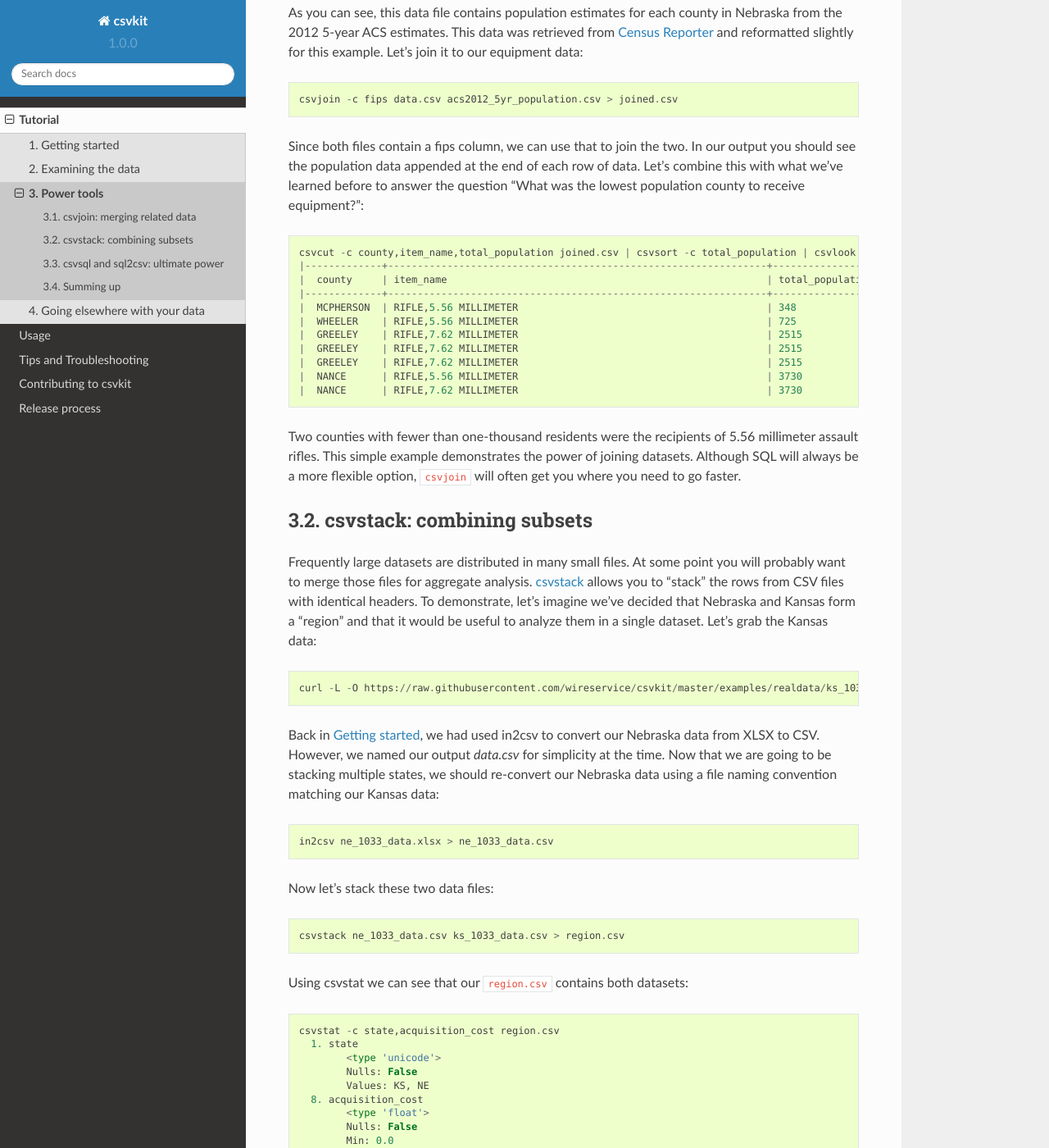
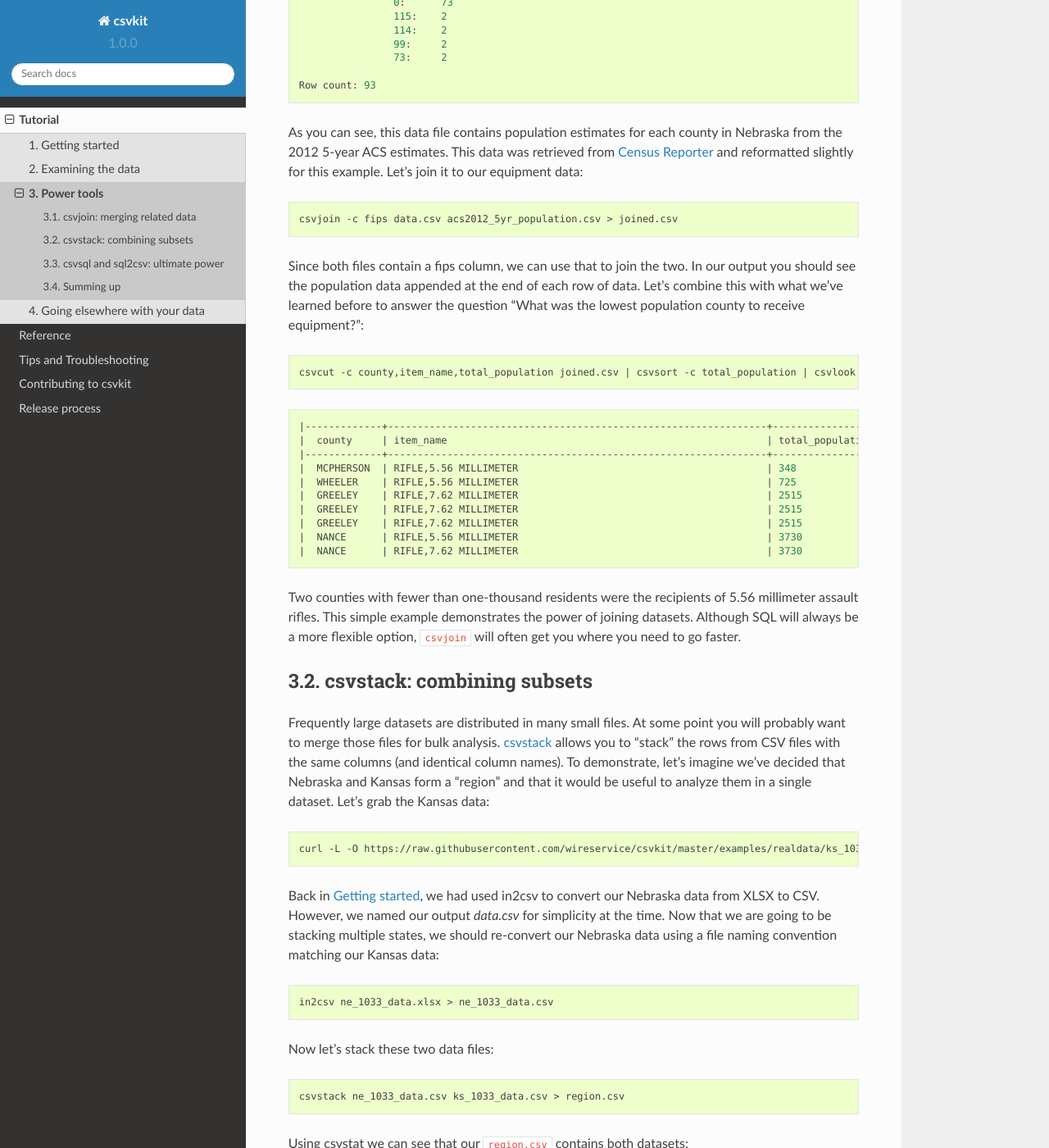
Before and after one commit to wireservice/csvkit, a Sphinx documentation site: the page built from docs/tutorial/3_power_tools.rst, in a window 1280 px wide and 1400 px high, scrolled down 1285 px. Shown: the whole window at 82% size. Built offline with Sphinx 7.4.7 and the Read the Docs theme 2.0.0, drawn with Linux system fonts in a browser that asks for light colours; some of the changed text lies outside the part shown.

Commit message:
Tutorial revisions. #705

```diff
--- a/docs/cli.rst
+++ b/docs/cli.rst
@@ -1,6 +1,6 @@
-=====
-Usage
-=====
+=========
+Reference
+=========
 
 csvkit is composed of command-line tools that can be divided into three major categories: Input, Processing, and Output. Documentation and examples for each tool are described on the following pages.
 
--- a/docs/tutorial/3_power_tools.rst
+++ b/docs/tutorial/3_power_tools.rst
@@ -7,11 +7,18 @@
 
 One of the most common operations that we need to perform on data is "joining" it to other, related data. For instance, given a dataset about equipment supplied to counties in Nebraska, one might reasonably want to merge that with a dataset containing the population of each county. :doc:`/scripts/csvjoin` allows us to take two those two datasets (equipment and population) and merge them, much like you might do with a SQL ``JOIN`` query. In order to demonstrate this, let's grab a second dataset::
 
+.. code-block:: bash
+
     curl -L -O https://raw.githubusercontent.com/wireservice/csvkit/master/examples/realdata/acs2012_5yr_population.csv
 
-Now let's see what's in there::
+Now let's see what's in there:
+
+.. code-block:: bash
 
     csvstat acs2012_5yr_population.csv
+
+.. code-block:: bash
+
       1. fips
             <type 'int'>
             Nulls: False
@@ -56,13 +63,20 @@
 
     Row count: 93
 
-As you can see, this data file contains population estimates for each county in Nebraska from the 2012 5-year ACS estimates. This data was retrieved from `Census Reporter <http://censusreporter.org/>`_ and reformatted slightly for this example. Let's join it to our equipment data::
+As you can see, this data file contains population estimates for each county in Nebraska from the 2012 5-year ACS estimates. This data was retrieved from `Census Reporter <http://censusreporter.org/>`_ and reformatted slightly for this example. Let's join it to our equipment data:
+
+.. code-block:: bash
 
     csvjoin -c fips data.csv acs2012_5yr_population.csv > joined.csv
 
-Since both files contain a fips column, we can use that to join the two. In our output you should see the population data appended at the end of each row of data. Let's combine this with what we've learned before to answer the question "What was the lowest population county to receive equipment?"::
+Since both files contain a fips column, we can use that to join the two. In our output you should see the population data appended at the end of each row of data. Let's combine this with what we've learned before to answer the question "What was the lowest population county to receive equipment?":
+
+.. code-block:: bash
 
     csvcut -c county,item_name,total_population joined.csv | csvsort -c total_population | csvlook | head
+
+.. code-block:: bash
+
     |-------------+----------------------------------------------------------------+-------------------|
     |  county     | item_name                                                      | total_population  |
     |-------------+----------------------------------------------------------------+-------------------|
@@ -79,21 +93,32 @@
 csvstack: combining subsets
 ===========================
 
-Frequently large datasets are distributed in many small files. At some point you will probably want to merge those files for aggregate analysis. :doc:`/scripts/csvstack` allows you to "stack" the rows from CSV files with identical headers. To demonstrate, let's imagine we've decided that Nebraska and Kansas form a "region" and that it would be useful to analyze them in a single dataset. Let's grab the Kansas data::
+Frequently large datasets are distributed in many small files. At some point you will probably want to merge those files for bulk analysis. :doc:`/scripts/csvstack` allows you to "stack" the rows from CSV files with the same columns (and identical column names). To demonstrate, let's imagine we've decided that Nebraska and Kansas form a "region" and that it would be useful to analyze them in a single dataset. Let's grab the Kansas data:
+
+.. code-block:: bash
 
     curl -L -O https://raw.githubusercontent.com/wireservice/csvkit/master/examples/realdata/ks_1033_data.csv
 
-Back in :doc:`1_getting_started`, we had used in2csv to convert our Nebraska data from XLSX to CSV. However, we named our output `data.csv` for simplicity at the time. Now that we are going to be stacking multiple states, we should re-convert our Nebraska data using a file naming convention matching our Kansas data::
+Back in :doc:`1_getting_started`, we had used in2csv to convert our Nebraska data from XLSX to CSV. However, we named our output `data.csv` for simplicity at the time. Now that we are going to be stacking multiple states, we should re-convert our Nebraska data using a file naming convention matching our Kansas data:
+
+.. code-block:: bash
 
     in2csv ne_1033_data.xlsx > ne_1033_data.csv
 
-Now let's stack these two data files::
+Now let's stack these two data files:
+
+.. code-block:: bash
 
     csvstack ne_1033_data.csv ks_1033_data.csv > region.csv
 
-Using csvstat we can see that our ``region.csv`` contains both datasets::
+Using csvstat we can see that our ``region.csv`` contains both datasets:
+
+.. code-block:: bash
 
     csvstat -c state,acquisition_cost region.csv
+
+.. code-block:: bash
+
       1. state
             <type 'unicode'>
             Nulls: False
@@ -126,7 +151,12 @@
 
 By default, ``csvsql`` will generate a create table statement for your data. You can specify what sort of database you are using with the ``-i`` flag::
 
+.. code-block:: bash
+
     csvsql -i sqlite joined.csv
+
+.. code-block:: sql
+
     CREATE TABLE joined (
             state VARCHAR(2) NOT NULL,
             county VARCHAR(10) NOT NULL,
@@ -149,19 +179,27 @@
 
 Here we have the sqlite "create table" statement for our joined data. You'll see that, like ``csvstat``, ``csvsql`` has done its best to infer the column types.
 
-Often you won't care about storing the SQL statements locally. You can also use ``csvsql`` to create the table directly in the database on your local machine. If you add the ``--insert`` option the data will also be imported::
+Often you won't care about storing the SQL statements locally. You can also use ``csvsql`` to create the table directly in the database on your local machine. If you add the ``--insert`` option the data will also be imported:
+
+.. code-block:: bash
 
     csvsql --db sqlite:///leso.db --insert joined.csv
 
-How can we check that our data was imported successfully? We could use the sqlite command-line interface, but rather than worry about the specifics of another tool, we can also use ``sql2csv``::
+How can we check that our data was imported successfully? We could use the sqlite command-line interface, but rather than worry about the specifics of another tool, we can also use ``sql2csv``:
+
+.. code-block:: bash
 
     sql2csv --db sqlite:///leso.db --query "select * from joined"
 
-Note that the ``--query`` parameter to ``sql2csv`` accepts any SQL query. For example, to export Douglas county from the ``joined`` table from our sqlite database, we would run::
+Note that the ``--query`` parameter to ``sql2csv`` accepts any SQL query. For example, to export Douglas county from the ``joined`` table from our sqlite database, we would run:
+
+.. code-block:: bash
 
     sql2csv --db sqlite:///leso.db --query "select * from joined where county='DOUGLAS';" > douglas.csv
 
-Sometimes, if you will only be running a single query, even constructing the database is a waste of time. For that case, you can actually skip the database entirely and ``csvsql`` will create one in memory for you::
+Sometimes, if you will only be running a single query, even constructing the database is a waste of time. For that case, you can actually skip the database entirely and ``csvsql`` will create one in memory for you:
+
+.. code-block:: bash
 
     csvsql --query "select county,item_name from joined where quantity > 5;" joined.csv | csvlook
 
```
Also changed, not shown: other parts of docs/tutorial/3_power_tools.rst (+1 -1 lines), docs/tutorial/1_getting_started.rst (+59 -24 lines), docs/tutorial/2_examining_the_data.rst (+61 -50 lines), docs/tutorial/4_going_elsewhere.rst (+35 -9 lines).
